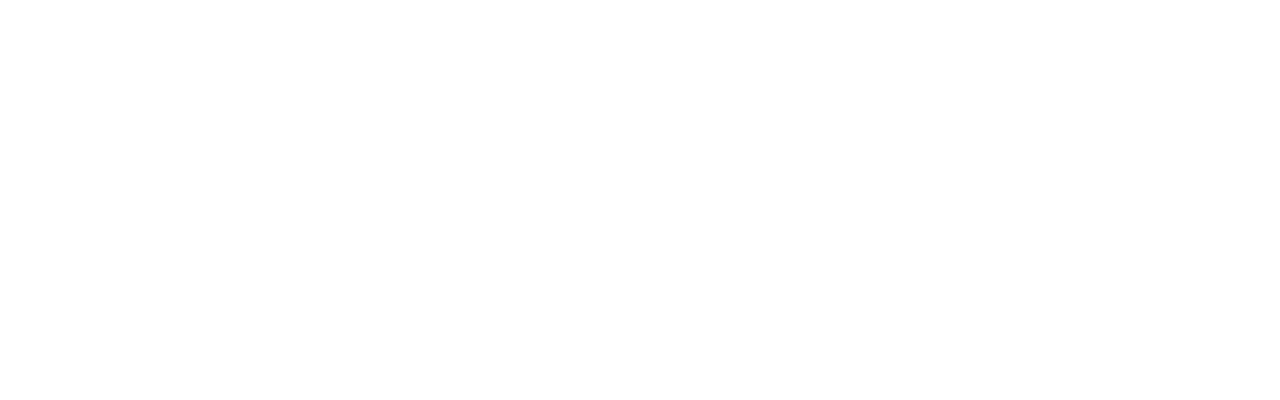
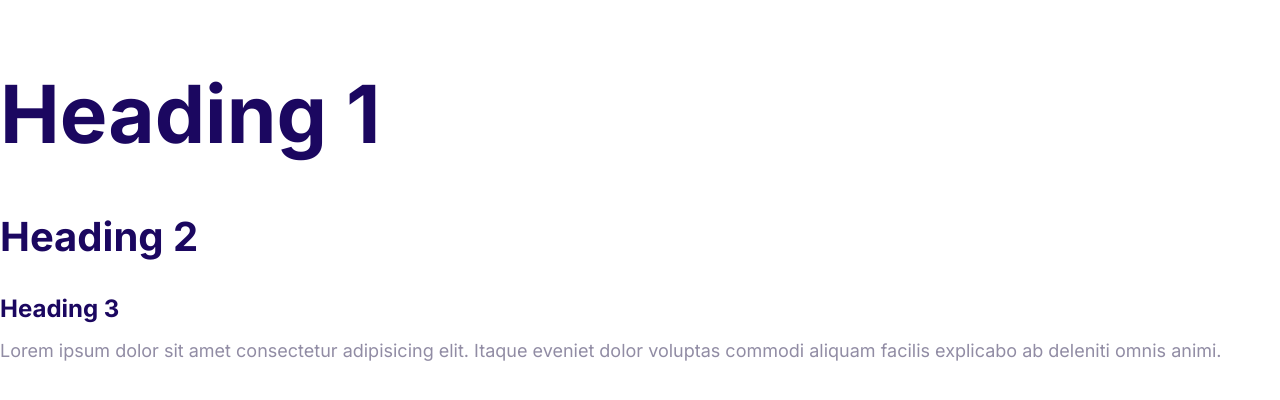
Before and after one commit to Ataara/Moshify, a plain HTML site: page index.html in a window 1280 px wide. Drawn offline with Linux system fonts and the light colour scheme.

Commit message:
Define the styles for the font

```diff
--- a/css/style.css
+++ b/css/style.css
@@ -2,6 +2,57 @@
   --color-primary: #2584ff;
   --color-secondar: #00d9ff;
   --color-accent: #ff3400;
-  --color-headings:#1b0760;
-  --color-body:#918ca4;
+  --color-headings: #1b0760;
+  --color-body: #918ca4;
 }
+
+html {
+  /* 62.5& of 16px = 10px */
+  font-size: 62.5%;
+}
+body {
+  font-family: Inter, Arial, Helvetica, sans-serif;
+  font-size: 2.4rem;
+  line-height: 1.5;
+  color: var(--color-body);
+}
+
+h1,
+h2,
+h3 {
+  color: var(--color-headings);
+  margin-bottom: 1rem;
+}
+
+h1 {
+  /* 1 times the font size of the HTML element */
+  font-size: 7rem;
+}
+
+h2 {
+  font-size: 4rem;
+}
+
+h3 {
+  font-size: 3rem;
+}
+
+p {
+  margin-top: 0;
+}
+
+@media screen and (min-width: 1024px) {
+  body {
+    font-size: 1.8rem;
+  }
+
+  h1 {
+    font-size: 8rem;
+  }
+  h2 {
+    font-size: 4rem;
+  }
+  h3 {
+    font-size: 2.4rem;
+  }
+}
--- a/index.html
+++ b/index.html
@@ -1,13 +1,25 @@
 <!DOCTYPE html>
 <html lang="en">
-<head>
-    <meta charset="UTF-8">
-    <meta name="viewport" content="width=device-width, initial-scale=1.0">
+  <head>
+    <meta charset="UTF-8" />
+    <meta name="viewport" content="width=device-width, initial-scale=1.0" />
     <title>Document</title>
-    <link rel="stylesheet" href="css/normalize.css">
-    <link rel="stylesheet" href="css/style.css">
-</head>
-<body>
-
-</body>
+    <link rel="preconnect" href="https://fonts.googleapis.com" />
+    <link rel="preconnect" href="https://fonts.gstatic.com" crossorigin />
+    <link
+      href="https://fonts.googleapis.com/css2?family=Inter:wght@400;700&display=swap"
+      rel="stylesheet"
+    />
+    <link rel="stylesheet" href="css/normalize.css" />
+    <link rel="stylesheet" href="css/style.css" />
+  </head>
+  <body>
+    <h1>Heading 1</h1>
+    <h2>Heading 2</h2>
+    <h3>Heading 3</h3>
+    <p>
+      Lorem ipsum dolor sit amet consectetur adipisicing elit. Itaque eveniet
+      dolor voluptas commodi aliquam facilis explicabo ab deleniti omnis animi.
+    </p>
+  </body>
 </html>
```
